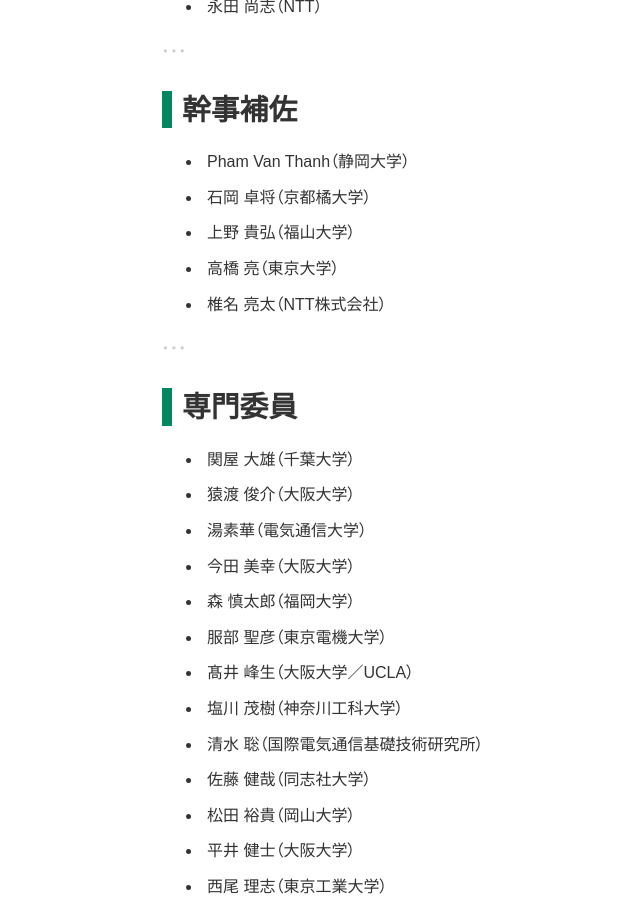
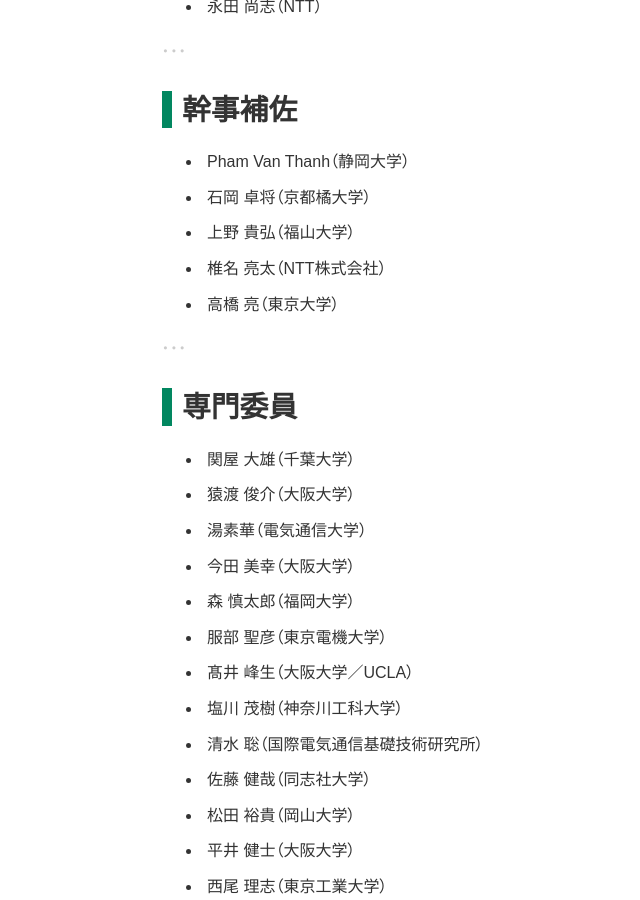
Before and after one commit to IEICE-SeMI/ieice-semi.github.io, a Jekyll site: the page built from docs/committee.md, in a window 1280 px wide and 900 px high, scrolled down 911 px. Shown: the whole window, without its empty margins (68-708 px from the left). Built offline with Jekyll 4.4.1, drawn with Linux system fonts in a browser that asks for light colours.

```diff
--- a/docs/committee.md
+++ b/docs/committee.md
@@ -30,8 +30,8 @@ permalink: /committee/
 - Pham Van Thanh（静岡大学）
 - 石岡 卓将（京都橘大学）
 - 上野 貴弘（福山大学）
+- 椎名 亮太（NTT株式会社）
 - 高橋 亮（東京大学）
-- 椎名 亮太（NTT株式会社）
 
 ---
 
```
